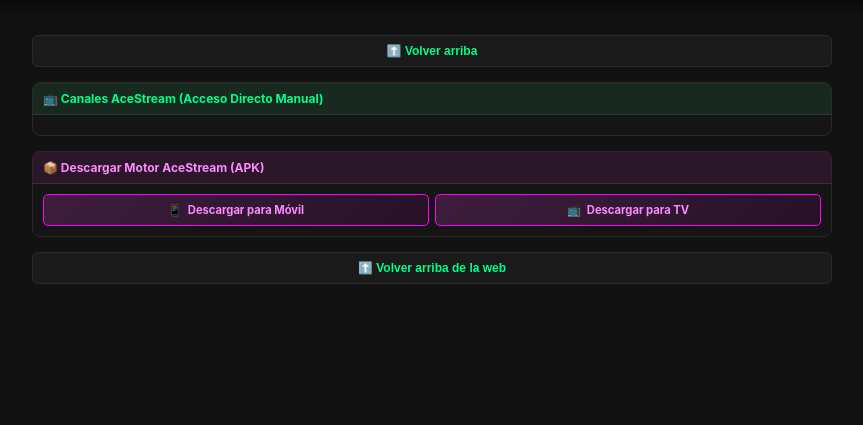
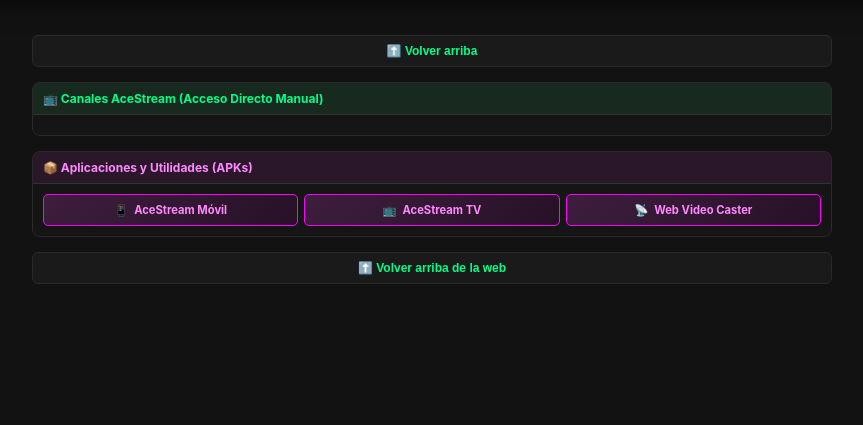
Before and after one commit to socramtv/Soccer-app, a Flask app: page / in a window 1280 px wide. Shown: the part 195-620 px from the top of the page, without its empty margins (208-1071 px from the left). Run offline with Flask 3, Linux system fonts and the light colour scheme; data that the repository does not hold is empty.

Commit message:
Actualizar index.html

```diff
--- a/templates/index.html
+++ b/templates/index.html
@@ -328,6 +328,7 @@
             justify-content: center;
         }
 
+        /* ESTILO PARA LOS BOTONES DE SUBIR ARRIBA */
         .btn-subir-arriba {
             display: flex;
             justify-content: center;
@@ -503,6 +504,7 @@
             <div class="fecha-badge">📅 {{ fecha }}</div>
             <div class="top-actions-layout">
                 <button onclick="descargarListaM3U()" class="btn-header-action btn-m3u">📥 Lista M3U</button>
+                <!-- Predeterminado en "Mostrar Todo" porque ocultarSinEnlace empieza en true -->
                 <button id="btn-toggle-enlaces" onclick="toggleFiltroEnlaces()" class="btn-header-action btn-filter-links">👁️ Mostrar Todo</button>
                 <button onclick="bajarACanales()" class="btn-header-action btn-directo-canales">📺 Canales</button>
             </div>
@@ -659,19 +661,23 @@
             </div>
         </div>
 
-        <!-- NUEVA SECCIÓN: DESCARGAR MOTOR ACESTREAM (APK) -->
+        <!-- NUEVA SECCIÓN: DESCARGAR HERRAMIENTAS Y APKs -->
         <div class="competition-card" id="card-descargar-aceserve" style="margin-top: 15px;">
             <div class="competition-header" style="background-color: #2a182a; color: #ff88ff;">
-                📦 Descargar Motor AceStream (APK)
+                📦 Aplicaciones y Utilidades (APKs)
             </div>
             <div class="grid-canales" style="grid-template-columns: repeat(auto-fit, minmax(170px, 1fr));">
                 <a href="https://www.dropbox.com/scl/fi/12f6tn2gqgt1houm56bdh/org.free.aceserve-1.5.7-arm64.apk?rlkey=8b5mh80z8sio6yaqs4brd1dm2&st=l1kd7ekd&dl=1" class="btn-canal-directo btn-apk" target="_blank">
                     <span>📱</span>
-                    <span>Descargar para Móvil</span>
+                    <span>AceStream Móvil</span>
                 </a>
                 <a href="https://www.dropbox.com/scl/fi/1u8iojs7kai79921j7snn/org.free.aceserve-1.5.7-arm.apk?rlkey=pvj02s4nmzc01nrq5h5tmzwty&st=gx1l32ou&dl=1" class="btn-canal-directo btn-apk" target="_blank">
                     <span>📺</span>
-                    <span>Descargar para TV</span>
+                    <span>AceStream TV</span>
+                </a>
+                <a href="https://www.dropbox.com/scl/fi/fpz8euolfb1v2i4o05hzl/Web-Video-Cast-Premium-v6.0.1-androforever.com.apk?rlkey=vkj2cdww92mdlle7ugi10q0bp&st=vlycmvt9&dl=1" class="btn-canal-directo btn-apk" target="_blank">
+                    <span>📡</span>
+                    <span>Web Video Caster</span>
                 </a>
             </div>
         </div>
@@ -789,15 +795,15 @@
             let btn = document.getElementById('btn-toggle-enlaces');
 
             if (ocultarSinEnlace) {
+                btn.textContent = "👁️ Mostrar Todo";
+                btn.style.background = "rgba(255, 170, 0, 0.1)";
+                btn.style.color = "#ffaa00";
+                btn.style.borderColor = "rgba(255, 170, 0, 0.3)";
+            } else {
                 btn.textContent = "👁️ Solo con Enlace";
                 btn.style.background = "rgba(0, 255, 136, 0.1)";
                 btn.style.color = "#00ff88";
                 btn.style.borderColor = "rgba(0, 255, 136, 0.3)";
-            } else {
-                btn.textContent = "👁️ Mostrar Todo";
-                btn.style.background = "rgba(255, 170, 0, 0.1)";
-                btn.style.color = "#ffaa00";
-                btn.style.borderColor = "rgba(255, 170, 0, 0.3)";
             }
             filtrarTodo();
         }
```
